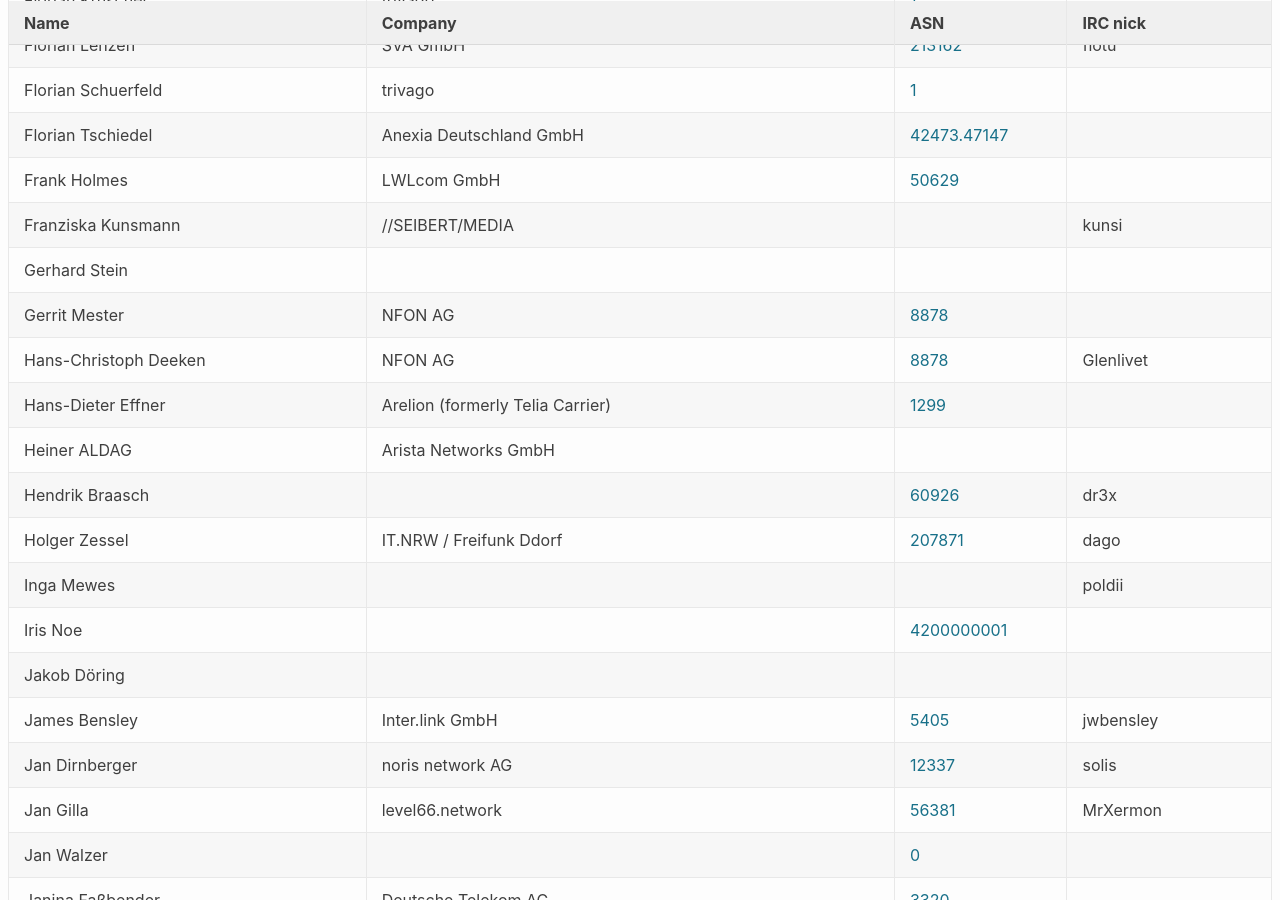
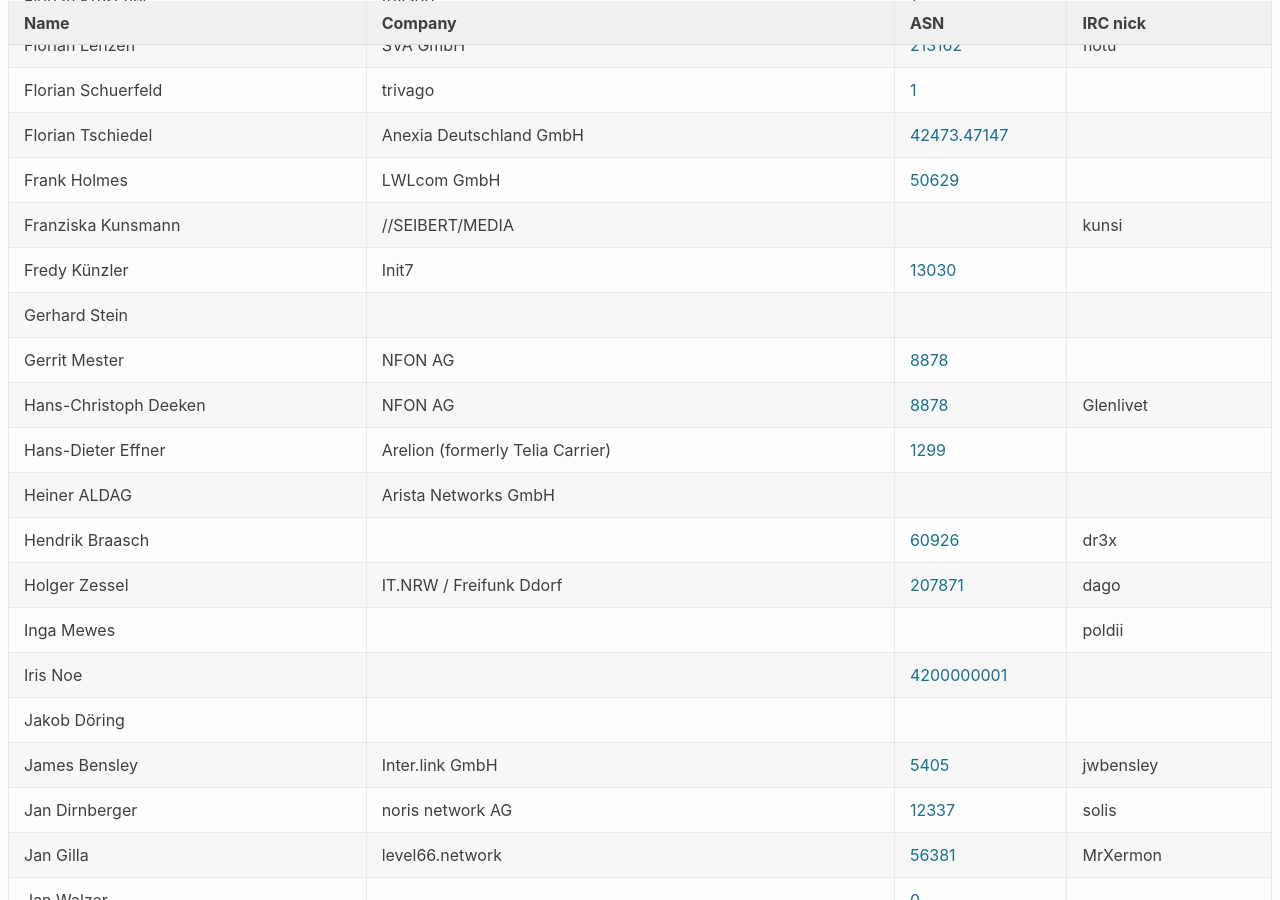
Before and after one commit to denog/pretix-attendeelist, a Jekyll site: the page built from denog14/index.md, in a window 1280 px wide and 900 px high, scrolled down 2089 px. Built offline with Jekyll 4.4.1, drawn with Linux system fonts in a browser that asks for light colours.

Commit message:
Latest data: Wed Oct 12 12:12:13 UTC 2022

```diff
--- a/_data/attendees_denog14_onsite.json
+++ b/_data/attendees_denog14_onsite.json
@@ -286,6 +286,12 @@
     "company": "//SEIBERT/MEDIA",
     "irc": "kunsi",
     "asn": null
+  },
+  {
+    "name": "Fredy Künzler",
+    "company": "Init7",
+    "irc": null,
+    "asn": "13030"
   },
   {
     "name": "Gerhard Stein",
```
